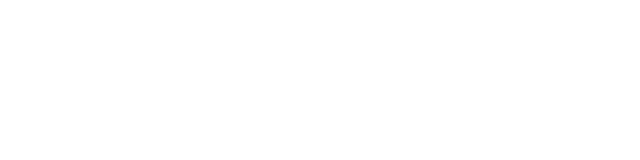
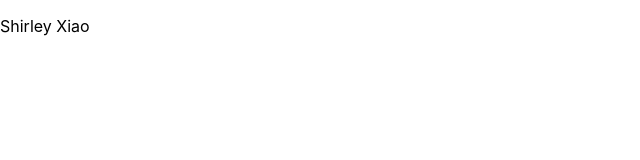
Before and after one commit to XXiao12/AboutMe, a React (Create React App) app: page /home in a window 1280 px wide. Shown: the top 160 px of the page, without its empty margins (0-640 px from the left). Built offline with nearby package versions, Linux system fonts and the light colour scheme.

Commit message:
renamed file to home and set up a route for it

```diff
--- a/src/App.js
+++ b/src/App.js
@@ -1,6 +1,7 @@
 import React, { Component } from 'react';
 import { BrowserRouter as Router, Route } from 'react-router-dom';
 import Splash from './splash.js';
+import Home from './containers/home.js'
 
 class App extends Component {
   render() {
@@ -8,6 +9,7 @@ class App extends Component {
       <Router>
         <div className="app">
           <Route exact path="/" component={Splash} />
+          <Route exact path="/home" component={Home} />
         </div>
       </Router>
     );
--- /dev/null
+++ b/src/containers/home.js
@@ -0,0 +1,22 @@
+import React, { Component } from 'react';
+import PropTypes from 'prop-types';
+// import { withStyles } from '@material-ui/core/styles';
+// import Button from '@material-ui/core/Button';
+// import './about.css';
+
+class Home extends Component {
+  render() {
+    // const { classes } = this.props;
+    return (
+      <div className="Home">
+        <p>Shirley Xiao</p>
+      </div>
+    );
+  }
+}
+
+Home.propTypes = {
+  classes: PropTypes.object.isRequired,
+};
+
+export default (Home);
--- a/src/splash.js
+++ b/src/splash.js
@@ -3,6 +3,7 @@ import PropTypes from 'prop-types';
 import Typed from 'typed.js';
 import { withStyles } from '@material-ui/core/styles';
 import Button from '@material-ui/core/Button';
+import { Link } from 'react-router-dom'
 import logo from './logo.svg';
 import './splash.css';
 
@@ -27,6 +28,8 @@ class Splash extends Component {
   }
   render() {
     const { classes } = this.props;
+    const homeLink = props => <Link to="/home" {...props} />
+
     return (
       <div className="Splash">
         <div className="Splash-header">
@@ -38,7 +41,11 @@ class Splash extends Component {
             />
           </div>
           <p id="info">Click enter to find out more about me.</p>
-          <Button variant="contained" color="primary" className={classes.button}>
+          <Button
+            component={homeLink}
+            variant="contained"
+            color="primary"
+            className={classes.button}>
             Enter
           </Button>
         </div>
```
Also changed, not shown: src/components/about.js (deleted).
